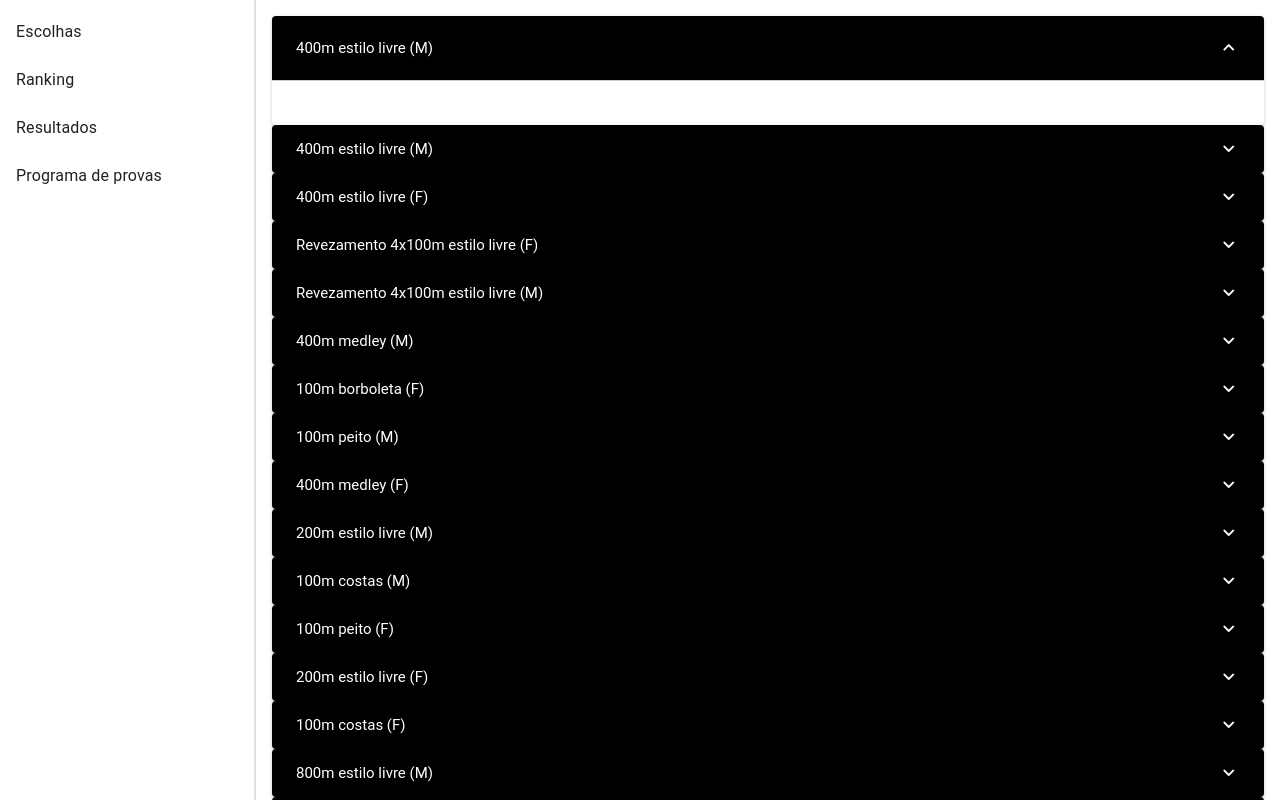
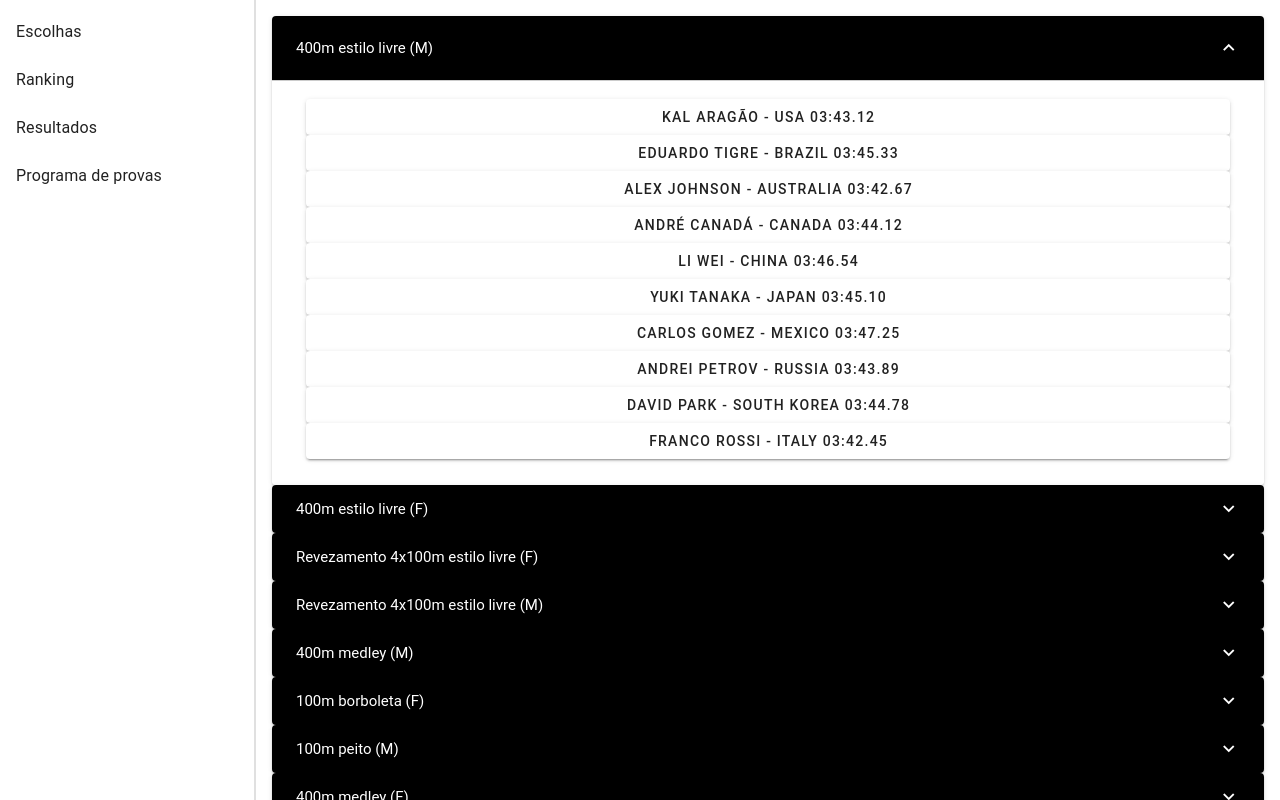
Before and after one commit to fernandiego/betzonex, a Vue app in the folder web/vite-project/: page / in a window 1280 px wide. Both pictures are taken after a click on the button "400m estilo livre (M)". Shown: the top 800 px of the page. Built offline with nearby package versions, Linux system fonts and the light colour scheme.

Commit message:
Front end avançando. Tela com a escolha das provas praticamente pronta, atletas selecionados salvos em uma lista

```diff
--- a/web/vite-project/package.json
+++ b/web/vite-project/package.json
@@ -12,7 +12,8 @@
     "@fortawesome/fontawesome-free": "^6.5.2",
     "@mdi/font": "^7.4.47",
     "vue": "^3.3.4",
-    "vuetify": "^3.6.0-beta.0.0"
+    "vuetify": "^3.6.0-beta.0.0",
+    "vuex": "^4.1.0"
   },
   "devDependencies": {
     "@vitejs/plugin-vue": "^4.2.3",
--- a/web/vite-project/src/App.vue
+++ b/web/vite-project/src/App.vue
@@ -1,58 +1,71 @@
 <template>
   <v-app>
     <v-navigation-drawer app>
-      <SideBar />
+      <SideBar/>
     </v-navigation-drawer>
     <v-main>
       <v-container>
-        <Accordion title="400m estilo livre (M)" />
-        <Accordion title="400m estilo livre (M)" />
-        <Accordion title="400m estilo livre (F)" />
-        <Accordion title="Revezamento 4x100m estilo livre (F)" />
-        <Accordion title="Revezamento 4x100m estilo livre (M)" />
-        <Accordion title="400m medley (M)" />
-        <Accordion title="100m borboleta (F)" />
-        <Accordion title="100m peito (M)" />
-        <Accordion title="400m medley (F)" />
-        <Accordion title="200m estilo livre (M)" />
-        <Accordion title="100m costas (M)" />
-        <Accordion title="100m peito (F)" />
-        <Accordion title="200m estilo livre (F)" />
-        <Accordion title="100m costas (F)" />
-        <Accordion title="800m estilo livre (M)" />
-        <Accordion title="100m estilo livre (F)" />
-        <Accordion title="200m borboleta (M)" />
-        <Accordion title="200m peito (M)" />
-        <Accordion title="1500m estilo livre (F)" />
-        <Accordion title="100m estilo livre (M)" />
-        <Accordion title="200m borboleta (F)" />
-        <Accordion title="200m costas (M)" />
-        <Accordion title="200m peito (F)" />
-        <Accordion title="Revezamento 4x200m estilo livre (F)" />
-        <Accordion title="50m estilo livre (M)" />
-        <Accordion title="200m costas (F)" />
-        <Accordion title="200m medley (M)" />
-        <Accordion title="100m estilo borboleta (M)" />
-        <Accordion title="200m medley (F)" />
-        <Accordion title="800m estilo livre (F)" />
-        <Accordion title="Revezamento misto 4x100m medley" />
-        <Accordion title="50m estilo livre (F)" />
-        <Accordion title="1500m estilo livre (M)" />
-        <Accordion title="Revezamento 4x100m medley (M)" />
-        <Accordion title="Revezamento 4x100m medley (F)" />
+        <Accordion title="400m estilo livre (M)">
+          <Athlete jsonFilePath="400m_estilo_livre_M.json" eventName="400m estilo livre (M)"/>
+        </Accordion>
+        <Accordion title="400m estilo livre (F)">
+          <Athlete jsonFilePath="400m_estilo_livre_F.json" eventName="400m estilo livre (F)"/>
+        </Accordion>
+        <Accordion title="Revezamento 4x100m estilo livre (F)">
+          <Athlete jsonFilePath="Rev_4x100m_livre_F.json" eventName="Revezamento 4x100m estilo livre (F)"/>
+        </Accordion>
+        <Accordion title="Revezamento 4x100m estilo livre (M)">
+          <Athlete jsonFilePath="Rev_4x100m_livre_M.json" eventName="Revezamento 4x100m estilo livre (M)"/>
+        </Accordion>
+        <Accordion title="400m medley (M)"/>
+        <Accordion title="100m borboleta (F)"/>
+        <Accordion title="100m peito (M)"/>
+        <Accordion title="400m medley (F)"/>
+        <Accordion title="200m estilo livre (M)"/>
+        <Accordion title="100m costas (M)"/>
+        <Accordion title="100m peito (F)"/>
+        <Accordion title="200m estilo livre (F)"/>
+        <Accordion title="100m costas (F)"/>
+        <Accordion title="800m estilo livre (M)"/>
+        <Accordion title="100m estilo livre (F)"/>
+        <Accordion title="200m borboleta (M)"/>
+        <Accordion title="200m peito (M)"/>
+        <Accordion title="1500m estilo livre (F)"/>
+        <Accordion title="100m estilo livre (M)"/>
+        <Accordion title="200m borboleta (F)"/>
+        <Accordion title="200m costas (M)"/>
+        <Accordion title="200m peito (F)"/>
+        <Accordion title="Revezamento 4x200m estilo livre (F)"/>
+        <Accordion title="50m estilo livre (M)"/>
+        <Accordion title="200m costas (F)"/>
+        <Accordion title="200m medley (M)"/>
+        <Accordion title="100m estilo borboleta (M)"/>
+        <Accordion title="200m medley (F)"/>
+        <Accordion title="800m estilo livre (F)"/>
+        <Accordion title="Revezamento misto 4x100m medley"/>
+        <Accordion title="50m estilo livre (F)"/>
+        <Accordion title="1500m estilo livre (M)"/>
+        <Accordion title="Revezamento 4x100m medley (M)"/>
+        <Accordion title="Revezamento 4x100m medley (F)"/>
+        <v-btn @click="printAllSelections">Print All Selections</v-btn>
       </v-container>
     </v-main>
   </v-app>
 </template>
 
-
 <script setup>
 import Accordion from "./components/Accordion.vue";
 import SideBar from "./components/SideBar.vue";
+import Athlete from "./components/Athlete.vue";
+import {useStore} from 'vuex';
 
+const store = useStore();
 
+const printAllSelections = () => {
+  console.log('All selections:', store.getters.getSelections);
+};
 </script>
 
 <style scoped>
-/* Add any additional styling if necessary */
+
 </style>
--- /dev/null
+++ b/web/vite-project/src/assets/400m_estilo_livre_M.json
@@ -0,0 +1,64 @@
+{
+  "athletes": [
+    {
+      "name": "Kal Aragão",
+      "nationality": "USA",
+      "age": 23,
+      "times": "03:43.12"
+    },
+    {
+      "name": "Eduardo Tigre",
+      "nationality": "Brazil",
+      "age": 20,
+      "times": "03:45.33"
+    },
+    {
+      "name": "Alex Johnson",
+      "nationality": "Australia",
+      "age": 22,
+      "times": "03:42.67"
+    },
+    {
+      "name": "André Canadá",
+      "nationality": "Canada",
+      "age": 29,
+      "times": "03:44.12"
+    },
+    {
+      "name": "Li Wei",
+      "nationality": "China",
+      "age": 21,
+      "times": "03:46.54"
+    },
+    {
+      "name": "Yuki Tanaka",
+      "nationality": "Japan",
+      "age": 26,
+      "times": "03:45.10"
+    },
+    {
+      "name": "Carlos Gomez",
+      "nationality": "Mexico",
+      "age": 24,
+      "times": "03:47.25"
+    },
+    {
+      "name": "Andrei Petrov",
+      "nationality": "Russia",
+      "age": 27,
+      "times": "03:43.89"
+    },
+    {
+      "name": "David Park",
+      "nationality": "South Korea",
+      "age": 25,
+      "times": "03:44.78"
+    },
+    {
+      "name": "Franco Rossi",
+      "nationality": "Italy",
+      "age": 28,
+      "times": "03:42.45"
+    }
+  ]
+}
--- a/web/vite-project/src/components/Accordion.vue
+++ b/web/vite-project/src/components/Accordion.vue
@@ -1,32 +1,59 @@
 <template>
   <v-expansion-panels multiple>
     <v-expansion-panel>
-      <v-expansion-panel-title>{{ title }}</v-expansion-panel-title>
-      <v-expansion-panel-text>
-        <slot></slot>
-      </v-expansion-panel-text>
+      <v-expansion-panel-title @click="toggleExpand">{{ title }}</v-expansion-panel-title>
+      <transition name="accordion-transition">
+        <v-expansion-panel-text v-show="expanded">
+          <slot></slot>
+        </v-expansion-panel-text>
+      </transition>
     </v-expansion-panel>
   </v-expansion-panels>
 </template>
 
 <script setup>
+import { ref } from 'vue';
+
 const props = defineProps({
   title: {
     type: String,
     required: true,
   },
 });
+
+const expanded = ref(false);
+
+const toggleExpand = () => {
+  expanded.value = !expanded.value;
+};
 </script>
 
 <style scoped>
-/* Additional styling for the accordion component if needed */
 .v-expansion-panel-title {
   background-color: #000000;
   color: #ffffff;
+  cursor: pointer;
 }
+.v-expansion-panel-title:hover {
+  background-color: #333333;
+}
+
+.accordion-transition-enter-active,
+.accordion-transition-leave-active {
+  transition: max-height 0.5s ease;
+}
+
+.accordion-transition-enter-from,
+.accordion-transition-leave-to {
+  max-height: 0;
+  overflow: hidden;
+}
+
 .v-expansion-panel-text {
   padding: 10px;
   border-top: 1px solid #ccc;
   width: 100%;
+  max-height: 500px; /* Adjust as needed */
+  overflow: hidden;
 }
 </style>
--- /dev/null
+++ b/web/vite-project/src/components/Athlete.vue
@@ -0,0 +1,116 @@
+<template>
+  <div>
+    <div v-if="selectedAthletes.length">
+      <v-btn
+        v-for="(athlete, index) in selectedAthletes"
+        :key="athlete"
+        :class="getButtonClass(athlete)"
+        @click.stop="removeSelection(athlete)"
+        block
+      >
+        {{ athlete }}
+      </v-btn>
+    </div>
+    <v-btn
+      v-for="(athlete, index) in athletes"
+      :key="index"
+      :class="{ selected: selectedAthletes.includes(athlete.name) }"
+      @click="toggleSelection(athlete.name)"
+      block
+    >
+      {{ athlete.name }} - {{ athlete.nationality }} {{ athlete.times }}
+    </v-btn>
+  </div>
+</template>
+
+<script setup>
+import { ref, onMounted, watch } from 'vue';
+import { useStore } from 'vuex';
+
+const props = defineProps({
+  jsonFilePath: {
+    type: String,
+    required: true,
+  },
+  eventName: {
+    type: String,
+    required: true,
+  },
+});
+
+const store = useStore();
+
+const athletes = ref([]);
+const selectedAthletes = ref([]);
+
+const fetchAthletes = async () => {
+  try {
+    const response = await fetch(new URL(`../assets/${props.jsonFilePath}`, import.meta.url));
+    const data = await response.json();
+    athletes.value = data.athletes;
+  } catch (error) {
+    console.error('Failed to fetch athletes:', error);
+  }
+};
+
+const toggleSelection = (name) => {
+  if (selectedAthletes.value.includes(name)) {
+    removeSelection(name);
+  } else if (selectedAthletes.value.length < 3) {
+    selectedAthletes.value.push(name);
+  }
+  printSelections();
+};
+
+const removeSelection = (name) => {
+  selectedAthletes.value = selectedAthletes.value.filter((athlete) => athlete !== name);
+  printSelections();
+};
+
+const getButtonClass = (name) => {
+  const index = selectedAthletes.value.indexOf(name);
+  if (index === 0) return 'gold';
+  if (index === 1) return 'silver';
+  if (index === 2) return 'bronze';
+  return '';
+};
+
+const printSelections = () => {
+  console.log(`Selected athletes for ${props.eventName}:`, selectedAthletes.value);
+};
+
+// Watch for changes in selectedAthletes and update the store
+watch(selectedAthletes, (newSelection) => {
+  store.dispatch('updateSelection', {
+    event: props.eventName,
+    athletes: newSelection,
+  });
+});
+
+onMounted(() => {
+  fetchAthletes();
+  // Load the existing selections from the store
+  selectedAthletes.value = store.getters.getSelectionsByEvent(props.eventName);
+});
+</script>
+
+<style scoped>
+.gold {
+  background-color: gold;
+  color: black;
+  position: relative;
+}
+.silver {
+  background-color: silver;
+  color: black;
+  position: relative;
+}
+.bronze {
+  background-color: #cd7f32;
+  color: black;
+  position: relative;
+}
+.selected {
+  background-color: #c5edc5;
+}
+</style>
--- a/web/vite-project/src/main.js
+++ b/web/vite-project/src/main.js
@@ -1,16 +1,18 @@
-import { createApp } from 'vue';
+import {createApp} from 'vue';
 import App from './App.vue';
-import { createVuetify } from 'vuetify';
+import {createVuetify} from 'vuetify';
 import 'vuetify/styles';
 import '@mdi/font/css/materialdesignicons.css';
 import * as components from 'vuetify/components';
 import * as directives from 'vuetify/directives';
+import store from './store'
 
 const vuetify = createVuetify({
-  components,
-  directives,
+    components,
+    directives,
 });
 
 createApp(App)
-  .use(vuetify)
-  .mount('#app');
+    .use(vuetify)
+    .use(store)
+    .mount('#app');
--- /dev/null
+++ b/web/vite-project/src/store/index.js
@@ -0,0 +1,22 @@
+// store/index.js
+import { createStore } from 'vuex';
+
+export default createStore({
+  state: {
+    selections: {},
+  },
+  mutations: {
+    SET_SELECTION(state, { event, athletes }) {
+      state.selections[event] = athletes;
+    },
+  },
+  actions: {
+    updateSelection({ commit }, payload) {
+      commit('SET_SELECTION', payload);
+    },
+  },
+  getters: {
+    getSelections: (state) => state.selections,
+    getSelectionsByEvent: (state) => (event) => state.selections[event] || [],
+  },
+});
```
Also changed, not shown: web/vite-project/src/assets/400m_estilo_livre_F.json (added, +52 -0 lines), web/vite-project/src/assets/Rev_4x100m_livre_F.json (added, +52 -0 lines), web/vite-project/src/assets/Rev_4x100m_livre_M.json (added, +52 -0 lines), 1 other file (tests, documents, lock files or other folders).
